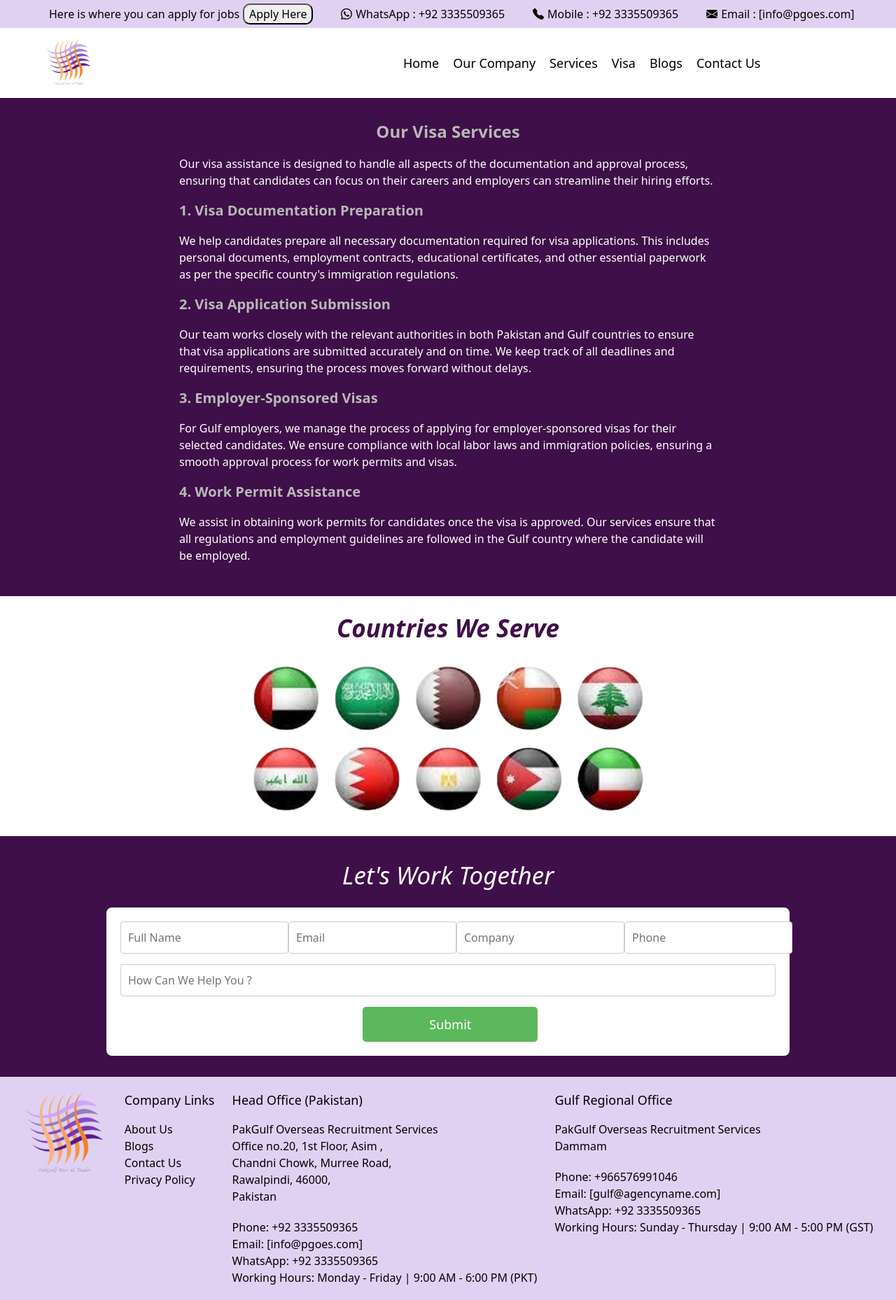
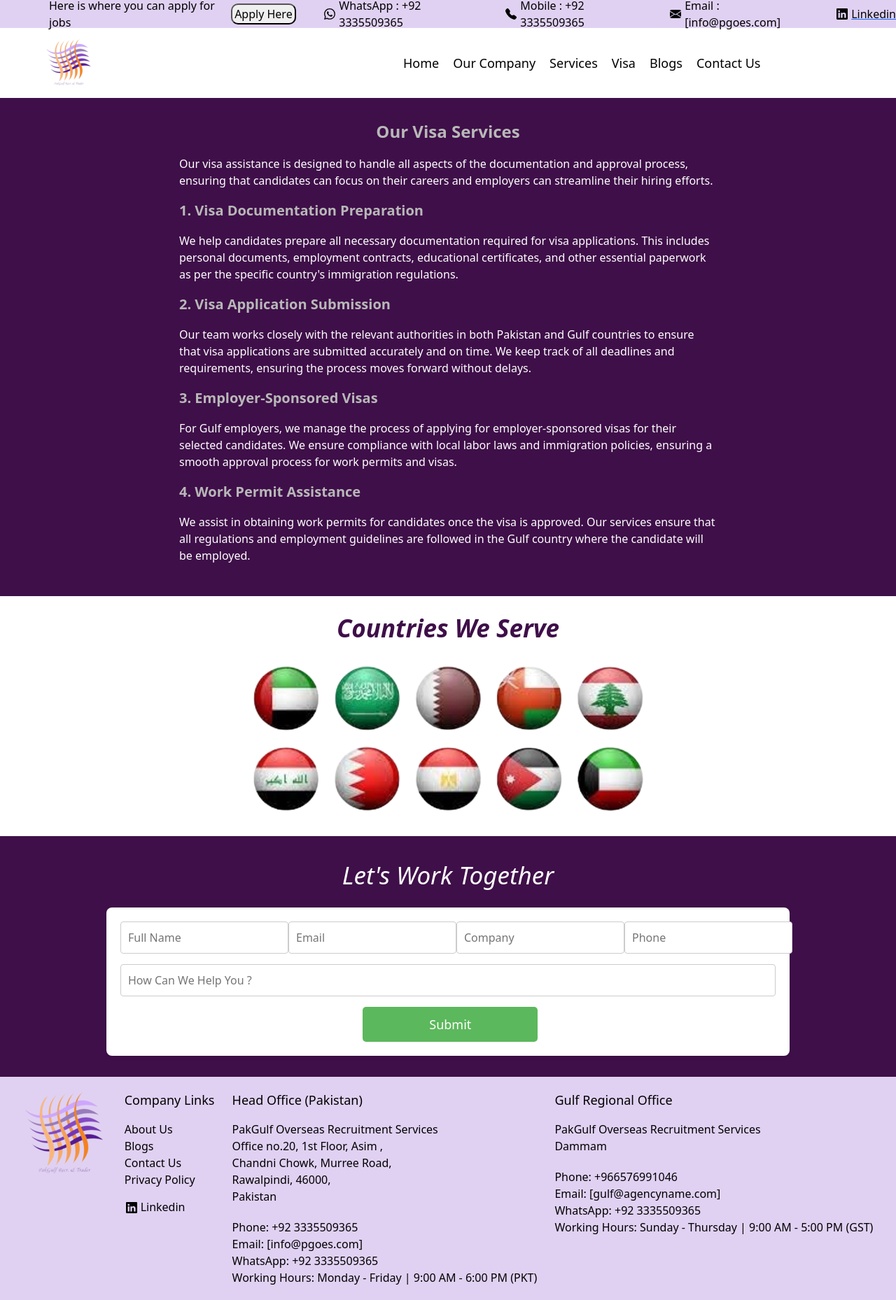
Before and after one commit to Mahad811/website1, a plain HTML site: page visa.html in a window 1280 px wide. Shown: the whole page at 70% size. Drawn offline with nearby package versions, Linux system fonts and the light colour scheme.

Commit message:
Update visa.html

```diff
--- a/visa.html
+++ b/visa.html
@@ -35,6 +35,16 @@
             <p class="t3" style="padding-top: 15px;">Email : [info@pgoes.com]</p>
         </div>
 
+        <div class="linkedin">
+    <img src="./images/linkedin.svg" alt="">
+    <a href="https://www.linkedin.com/company/pakgulfoverseas/about/?viewAsMember=true">
+        <p class="t3" style="padding-top: 15px;">Linkedin</p>
+    </a>
+
+</div>
+
+
+
 
 
     </div>
@@ -47,7 +57,7 @@
         <div class="hamburger" onclick="toggleMenu()"><img src="./images/list.svg" alt=""></div>
 
         <div class="nav-right" id="nav-links">
-            <a href="home.html" class="t1">Home</a>
+            <a href="index.html" class="t1">Home</a>
             <a href="pgoes.html" class="t1">Our Company</a>
             <a href="services.html" class="t1">Services</a>
             <a href="visa.html" class="t1">Visa</a>
@@ -158,6 +168,15 @@
             </a>
             <a href="" class="t5">Privacy Policy
             </a>
+
+
+<div class="linkedin1">
+    <img src="./images/linkedin.svg" alt="">
+    <a href="https://www.linkedin.com/company/pakgulfoverseas/about/?viewAsMember=true">
+        <p class="t3" style="padding-top: 15px;">Linkedin</p>
+    </a>
+
+</div>
         </div>
 
 
```
